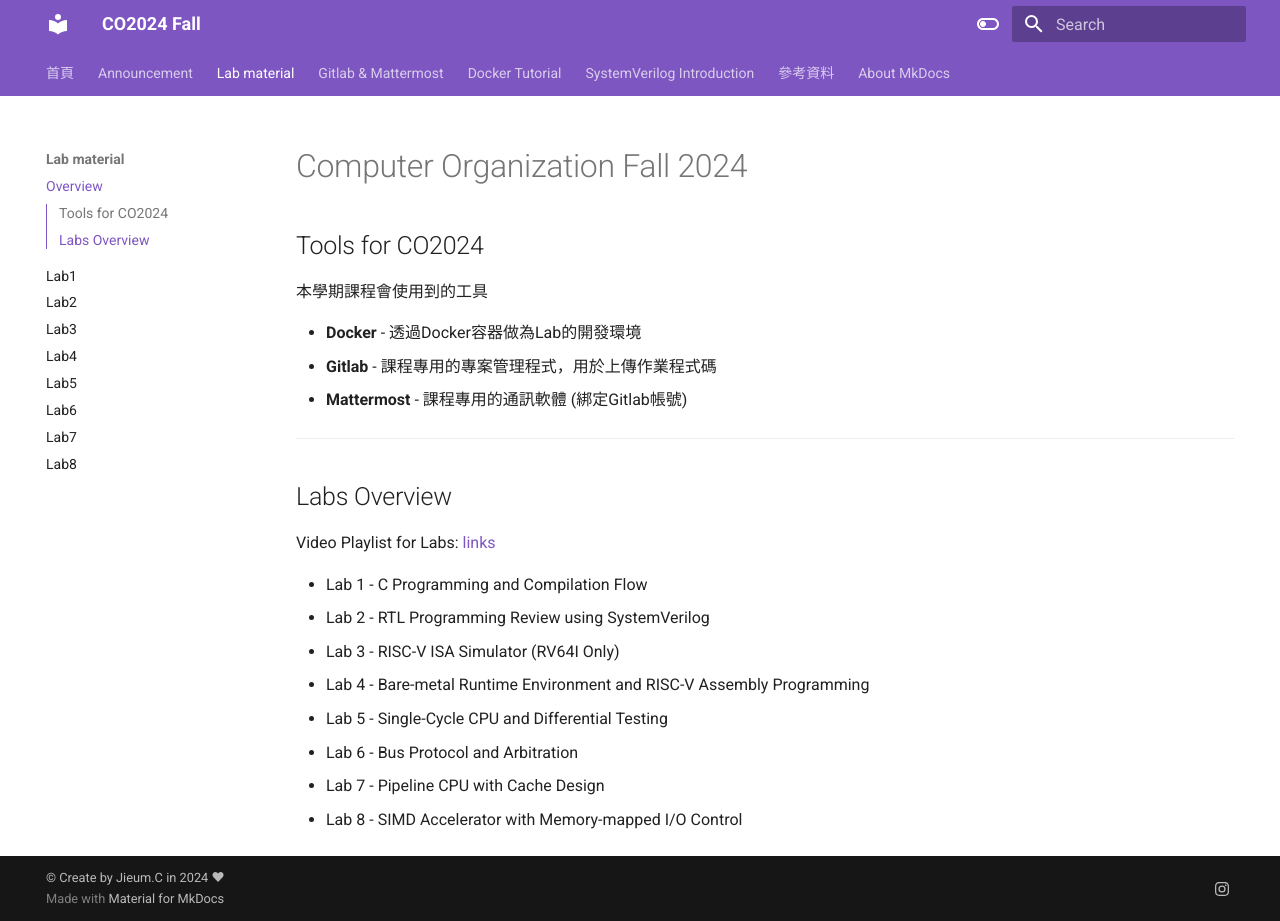
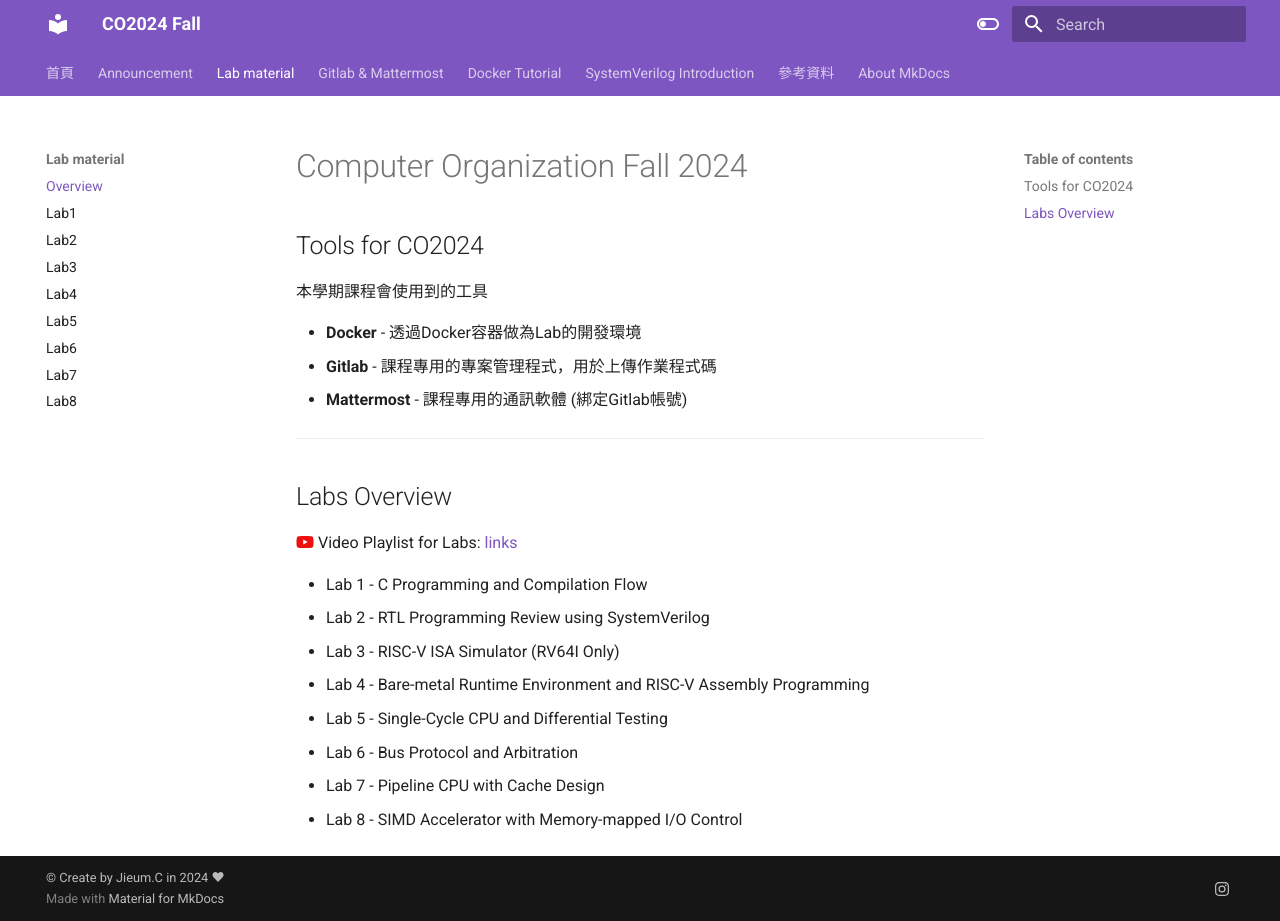
Before and after one commit to Jieumban/Test_mkdocs-, an MkDocs documentation site: the page built from docs/labs/lab_overview.md, in a window 1280 px wide and 921 px high. Built offline with MkDocs 1.6.1 and Material for MkDocs 9.7.7, drawn with Linux system fonts in a browser that asks for light colours; nearby versions of some CDN libraries; some of the changed lines change nothing that is shown.

Commit message:
24080516

```diff
--- a/docs/labs/lab_overview.md
+++ b/docs/labs/lab_overview.md
@@ -12,6 +12,7 @@
 
 ## Labs Overview
 
+:fontawesome-brands-youtube:{ style="color: #EE0F0F" }
 Video Playlist for Labs: [links]()
 
 - Lab 1 - C Programming and Compilation Flow
--- a/mkdocs.yml
+++ b/mkdocs.yml
@@ -5,7 +5,8 @@ theme:
     - navigation.tabs
     - navigation.sections
     - navigation.expand
-    - toc.integrate
+#    - toc.integrate
+    - toc.follow
     - navigation.top
     - search.suggest
     - search.highlight
@@ -48,23 +49,26 @@ extra:
       link: https://www.instagram.com/eemomolleyball?igsh=MnI5cnM0YnljcnEy
 
 markdown_extensions:
+  - abbr
+  - admonition
+  - attr_list
+  - codehilite
+  - def_list
+  - footnotes
+  - md_in_html
   - pymdownx.highlight:
       anchor_linenums: true
   - pymdownx.inlinehilite
   - pymdownx.snippets
-  - admonition
   - pymdownx.arithmatex:
       generic: true
-  - footnotes
   - pymdownx.details
   - pymdownx.superfences
   - pymdownx.mark
   - pymdownx.highlight
   - pymdownx.tabbed
-  - codehilite
   - toc:
       permalink: true
-  - attr_list
   - pymdownx.emoji:
       emoji_index: !!python/name:materialx.emoji.twemoji
       emoji_generator: !!python/name:materialx.emoji.to_svg
```
